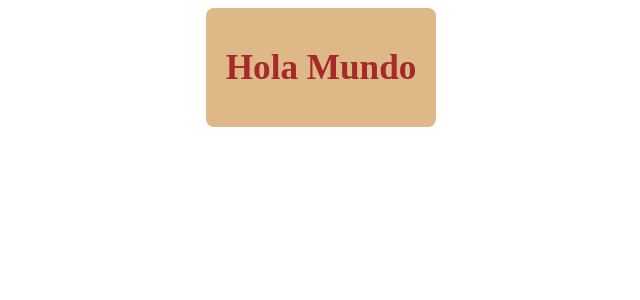
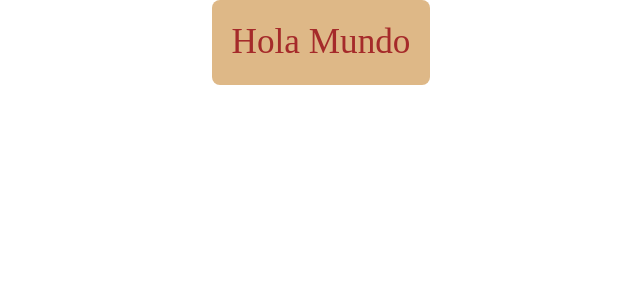
Before and after one commit to LucasCarcamoA/EM, a React (Vite) app in the folder front/: page / in a window 1280 px wide. Shown: the top 300 px of the page, without its empty margins (319-959 px from the left). Built offline with nearby package versions, Linux system fonts and the light colour scheme.

Commit message:
feat: add tailwindcss framework dependencies

```diff
--- a/front/index.html
+++ b/front/index.html
@@ -5,6 +5,7 @@
     <link rel="icon" type="image/svg+xml" href="./" />
     <meta name="viewport" content="width=device-width, initial-scale=1.0" />
     <title>Em</title>
+    <link rel="stylesheet" href="/src/app.css" />
   </head>
   <body>
     <div id="root"></div>
--- a/front/src/app.css
+++ b/front/src/app.css
@@ -1,3 +1,5 @@
+@import "tailwindcss";
+
 .app {
   display: grid;
   place-items: center;
--- a/front/vite.config.ts
+++ b/front/vite.config.ts
@@ -1,7 +1,8 @@
 import { defineConfig } from 'vite'
+import tailwindcss from '@tailwindcss/vite'
 import react from '@vitejs/plugin-react-swc'
 
 // https://vite.dev/config/
 export default defineConfig({
-  plugins: [react()],
+  plugins: [tailwindcss(), react()],
 })
```
Also changed, not shown: 1 other file (tests, documents, lock files or other folders).
